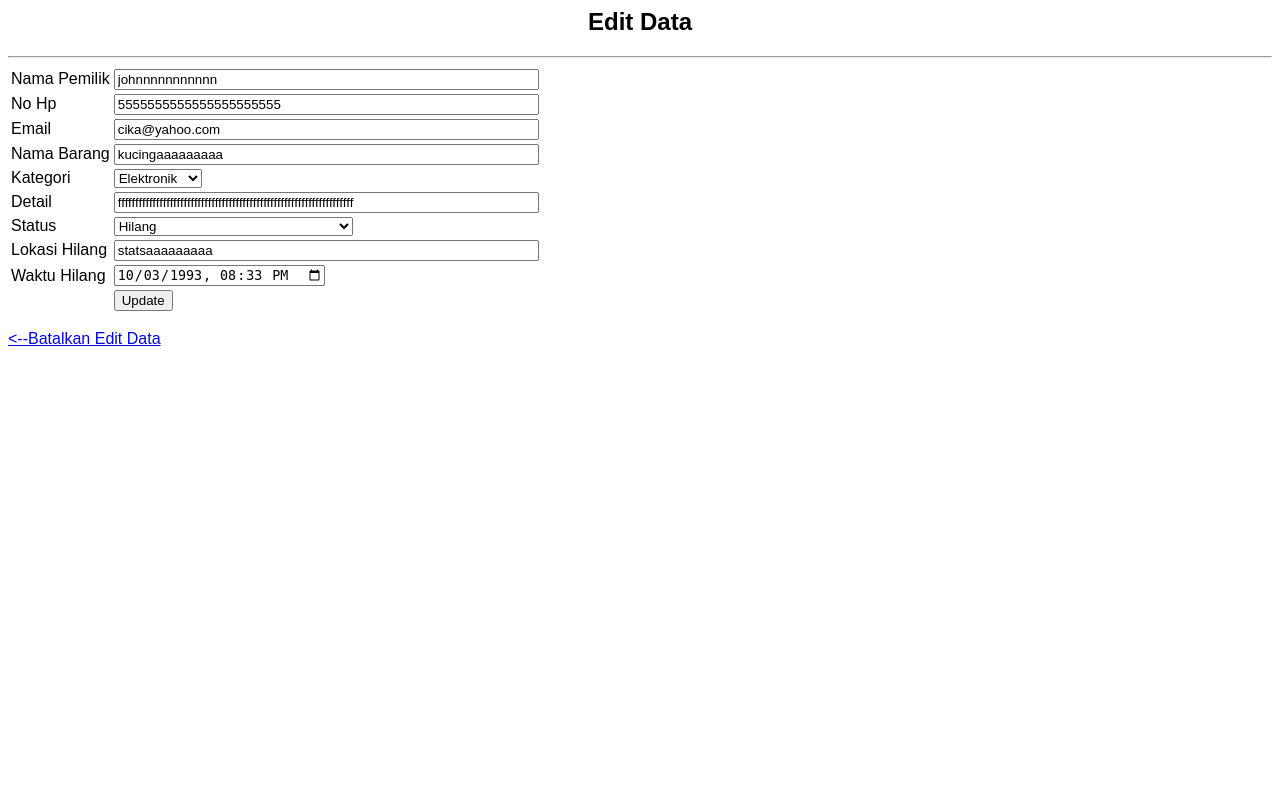
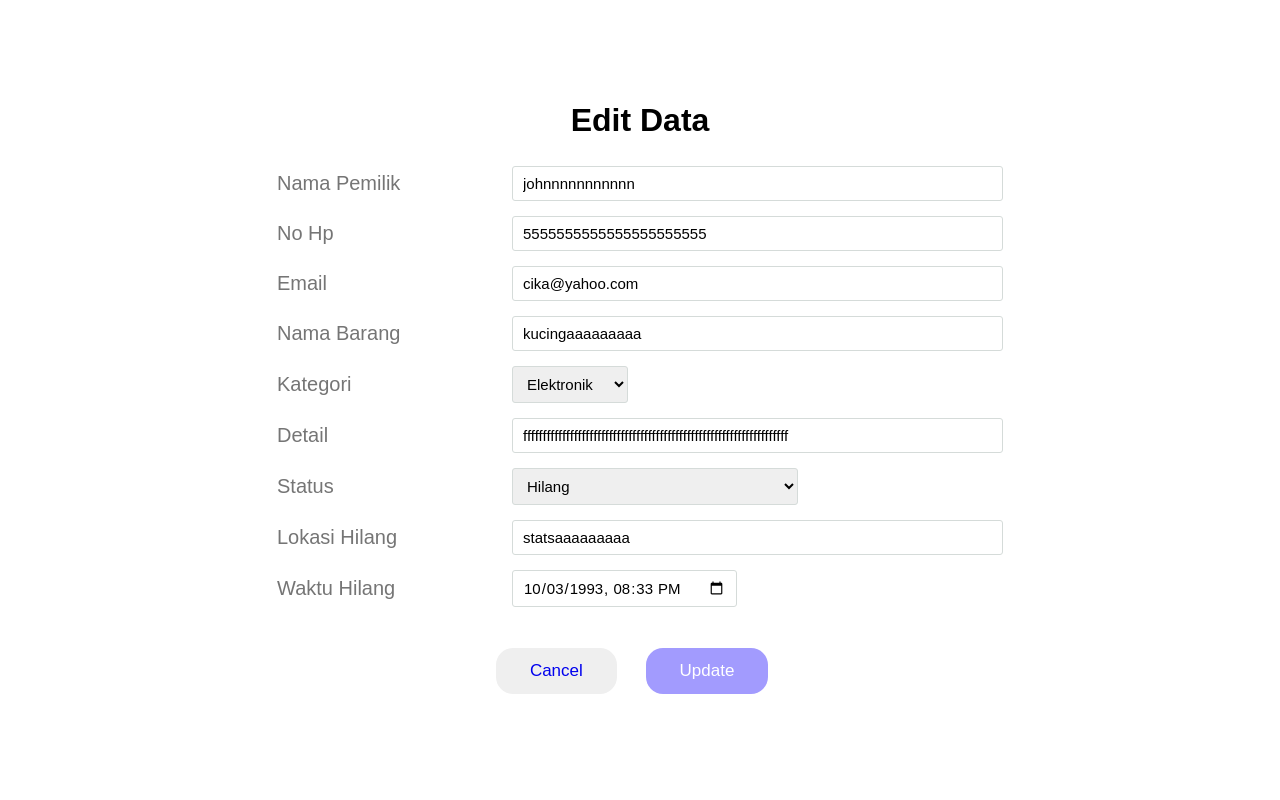
Before and after one commit to E3h0/Projek_akhir_basdat, a PHP site: page /edit.php?id=19 in a window 1280 px wide. Run offline with PHP 8.4, Linux system fonts and the light colour scheme; data comes from the database, SQL or seed files in the repository.

Commit message:
Styled Version

```diff
--- /dev/null
+++ b/edit.css
@@ -0,0 +1,76 @@
+* {
+    margin: 0;
+    padding: 0;
+    box-sizing: border-box;
+    font-family: 'Poppins', sans-serif;
+}
+
+body {
+    width: 100%;
+    min-height: 100vh;
+    background-position: center;
+    background-size: cover;
+    display: flex;
+    justify-content: center;
+    align-items: center;
+}
+
+.container{
+    width: 100%;
+    background: #fff;
+    margin: 30px auto;
+    box-shadow: 2px 2px 4px rgba(255, 255, 255, 0.125);
+    padding: 10px;
+  }
+
+.container .judul{
+    font-size: 24px;
+    font-weight: 700;
+    margin-bottom: 25px;
+    color: #000000;
+    text-align: center;
+  }
+
+.container .form{
+    width: 100%;
+  }
+
+.container .form .inputfield{
+    margin-bottom: 15px;
+    display: flex;
+    align-items: center;
+  }
+
+.container .form .inputfield .label1{
+     width: 225px;
+     color: #757575;
+     margin-right: 10px;
+     font-size: 20px;
+  }
+
+.container .form .inputfield .input {
+    width: 100%;
+    outline: none;
+    border: 1px solid #d5dbd9;
+    font-size: 15px;
+    padding: 8px 10px;
+    border-radius: 3px;
+    transition: all 0.3s ease;
+}
+
+.container .bawah{
+    margin-top: 20px;
+    align-content: center;
+    text-align: center;
+}
+
+.container .bawah .pill {
+    font-size: 17px;
+    padding: 0.75em 2em;
+    margin: 0.25em;
+    border-radius: 1em;
+    border: none;
+    outline: none;
+    cursor: pointer;
+    margin-right: 20px;
+}
--- a/edit.php
+++ b/edit.php
@@ -76,29 +76,31 @@
 <html>
 <head>
  <title>Edit Data</title>
+ <link rel="stylesheet" type="text/css" href="edit.css">
 </head>
 <body style="font-family:arial">
- <center><h2>Edit Data</h2></center>
- <hr>
+    <form name="update_user" method="post" action="edit.php">
+        <div class="container">
+            <p class="judul" style="font-size: 2rem;">Edit Data</p>
+            <table class="form">
+            <tr class="inputfield">
+                <td class="label1">Nama Pemilik</td>
+                <td><input class="input" type="text" size="50" name="username" value="<?php echo $nama_pemilik;?>"></td>
+            </tr>
 
-    <form name="update_user" method="post" action="edit.php">
-        <table border="0">
-            <tr>
-                <td>Nama Pemilik</td>
-                <td><input type="text" size="50" name="username" value="<?php echo $nama_pemilik;?>"></td>
-                </td>
+            <tr class="inputfield">
+                <td class="label1">No Hp</td>
+                <td><input class="input" type="text" size="50" name="phone" value="<?php echo $kontak2;?>"></td>
             </tr>
-            <tr>
-                <td>No Hp</td>
-                <td><input type="text" size="50" name="phone" value="<?php echo $kontak2;?>"></td>
+
+            <tr class="inputfield">
+                <td class="label1">Email</td>
+                <td><input class="input" type="email" size="50" name="email" value="<?php echo $kontak1;?>"></td>
             </tr>
-            <tr>
-                <td>Email</td>
-                <td><input type="email" size="50" name="email" value="<?php echo $kontak1;?>"></td>
-            </tr>
-            <tr>
-                <td>Nama Barang</td>
-                <td><input type="text" name="item_name" size="50" value="<?php
+
+            <tr class="inputfield">
+                <td class="label1">Nama Barang</td>
+                <td><input class="input" type="text" name="item_name" size="50" value="<?php
                         $get_item = mysqli_query($conn, "
                         SELECT items.item_name FROM items, cases
                         WHERE cases.itm_id = items.item_id AND case_id = '$id'");
@@ -108,11 +110,12 @@
                     ?>">
                 </td>
             </tr>
-            <tr>
-                <td>Kategori</td>
+
+            <tr class="inputfield">
+                <td class="label1">Kategori</td>
                 <td>
                 <label for="kategori"></label>
-                <select name="kategori" id="kategori">
+                <select class="input" name="kategori" id="kategori">
                     <?php
                         while($cat = mysqli_fetch_array($get_cat)) {
                             echo "<option value=".$cat['c_id'].">".$cat['category_name']."</option>";
@@ -121,9 +124,10 @@
                 </select>
                 </td>
             </tr>
-            <tr>
-                <td>Detail</td>
-                <td><input type="text" name="detail" size="50" value="<?php
+
+            <tr class="inputfield">
+                <td class="label1">Detail</td>
+                <td><input class="input" type="text" name="detail" size="50" value="<?php
                         $get_item = mysqli_query($conn,
                         "SELECT items.detail FROM items, cases
                         WHERE cases.itm_id = items.item_id AND case_id = '$id'");
@@ -133,11 +137,12 @@
                     ?>">
                 </td>
             </tr>
-            <tr>
-                <td>Status</td>
+
+            <tr class="inputfield">
+                <td class="label1">Status</td>
                 <td>
                 <label for="status"></label>
-                <select name="status" id="status">
+                <select class="input" name="status" id="status">
                     <?php
                         while($cat = mysqli_fetch_array($get_stat)) {
                             echo "<option value=".$cat['s_id'].">".$cat['s_name']."</option>";
@@ -146,9 +151,10 @@
                 </select>
                 </td>
             </tr>
-            <tr>
-                <td>Lokasi Hilang</td>
-                <td><input type="text" name="lokasi_hilang" size="50" value="<?php
+
+            <tr class="inputfield">
+                <td class="label1">Lokasi Hilang</td>
+                <td><input class="input" type="text" name="lokasi_hilang" size="50" value="<?php
                         $get_item = mysqli_query($conn, "
                         SELECT items.lokasi_hilang FROM items, cases
                         WHERE cases.itm_id = items.item_id AND case_id = '$id'");
@@ -158,9 +164,10 @@
                     ?>">
                 </td>
             </tr>
-            <tr>
-                <td>Waktu Hilang</td>
-                <td><input type="datetime-local" name="waktu_hilang" size="50" value="<?php
+
+            <tr class="inputfield">
+                <td class="label1">Waktu Hilang</td>
+                <td><input class="input" type="datetime-local" name="waktu_hilang" size="50" value="<?php
                         $get_date = mysqli_query($conn, "
                         SELECT items.waktu_hilang FROM items, cases
                         WHERE cases.itm_id = items.item_id AND case_id = '$id'");
@@ -170,13 +177,14 @@
                     ?>">
                 </td>
             </tr>
-            <tr>
+            </table>
 
-                <td><input type="hidden" name="id" value=<?php echo $_GET['id'];?>></td>
-                <td><input type="submit" name="update" value="Update"></td>
-            </tr>
-        </table>
+            <div class="bawah">
+                <button type="submit" class="pill"><a href="dashboard.php" style="text-decoration: none;" >Cancel</a></button>
+                <input type="hidden" name="id" value=<?php echo $_GET['id'];?>>
+                <button type="submit" name="update" class="pill" style="background-color:#a29bfe; color:white">Update</button>
+            </div>
+        </div>
     </form>
-    <a href="dashboard.php"><--Batalkan Edit Data</a><br>
 </body>
 </html>
--- a/style.css
+++ b/style.css
@@ -1,3 +1,6 @@
+/*style login*/
+
+
 @import url('https://fonts.googleapis.com/css2?family=Poppins:ital,wght@0,100;0,200;0,300;0,400;0,500;0,600;0,700;0,800;0,900;1,100;1,200;1,300;1,400;1,500;1,600;1,700;1,800;1,900&display=swap');
 
 * {
```
Also changed, not shown: dash.css (+51 -14 lines), dash.php (+7 -2 lines), dashboard.php (+9 -6 lines), detail.css (added, +51 -0 lines), detail.php (+13 -5 lines), detail_dash.php (+9 -2 lines), tambah_item.css (added, +76 -0 lines), tambah_item.php (+53 -51 lines), tambah_pengguna.css (added, +78 -0 lines), tambah_pengguna.php (+32 -25 lines).
